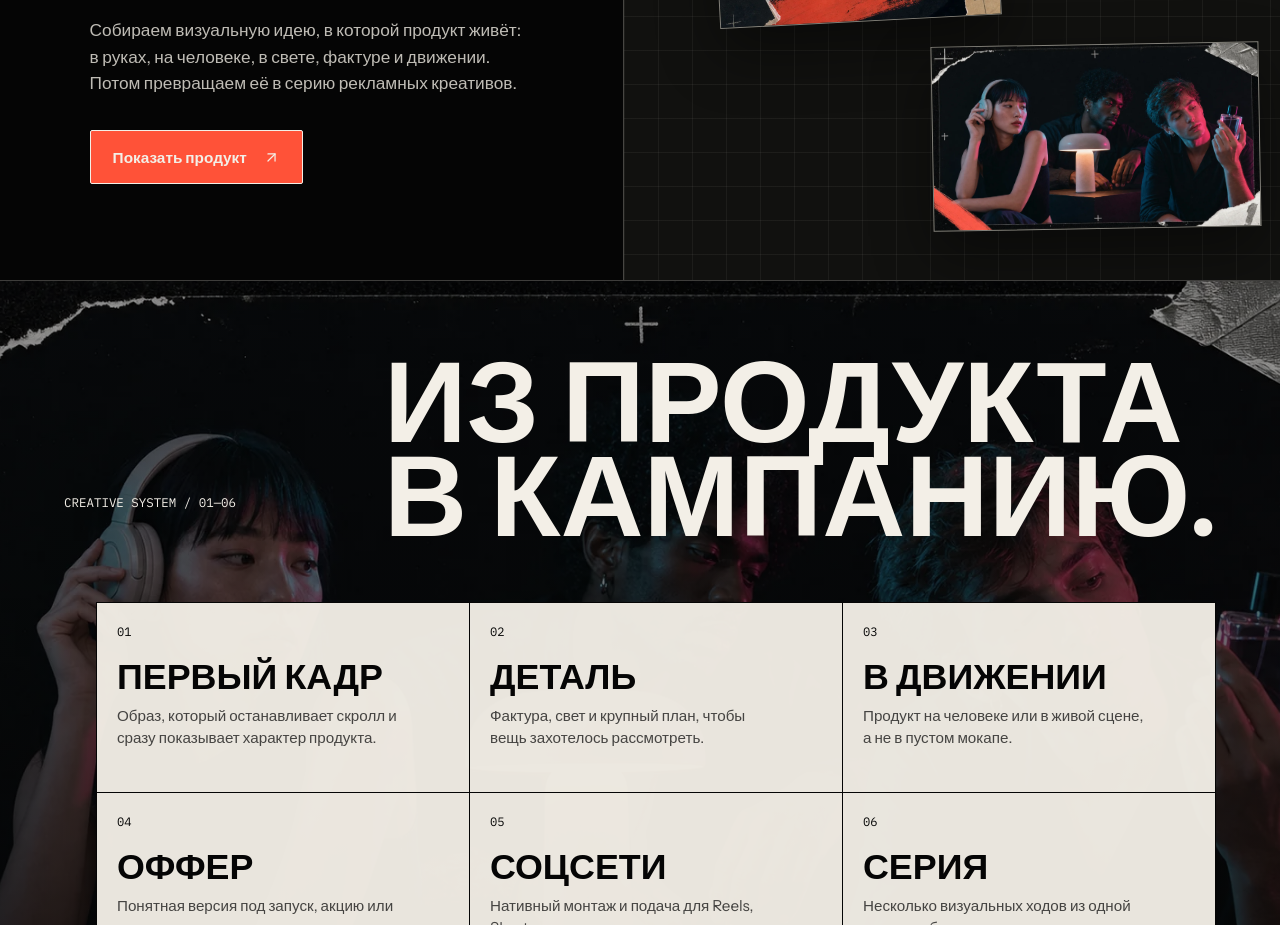
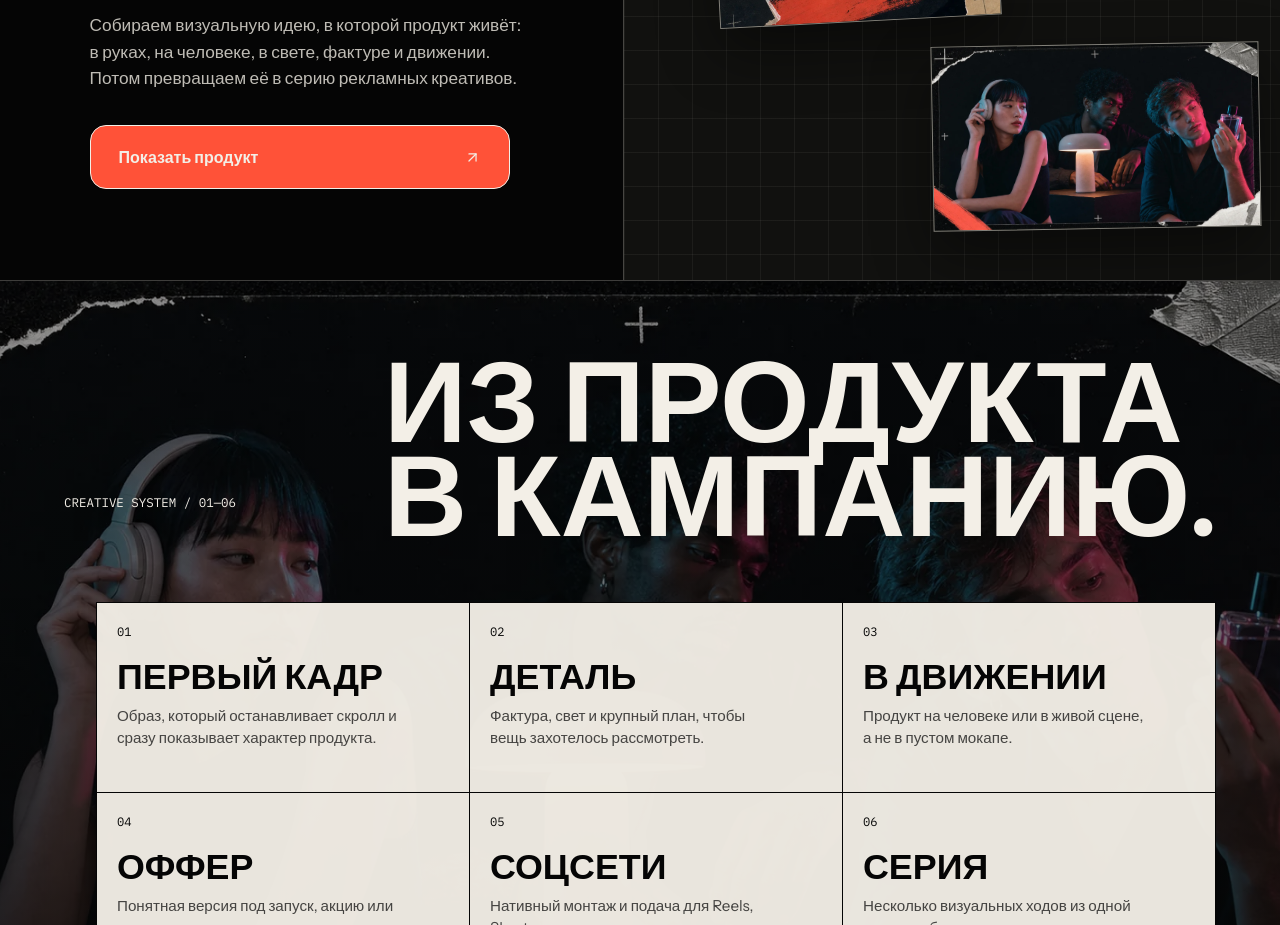
Before and after one commit to maks1son/kreoflow, a Next.js app: page / in a window 1280 px wide. Shown: the part 1260-2185 px from the top of the page. Built offline with nearby package versions, Linux system fonts and the light colour scheme.

Commit message:
Enlarge proof CTA

```diff
--- a/src/app/landing.css
+++ b/src/app/landing.css
@@ -395,8 +395,14 @@
 }
 
 .kfn-button--signal {
+  width: min(100%, 420px);
+  min-height: 64px;
+  justify-content: space-between;
+  border-radius: 16px;
+  padding: 0 28px;
   background: var(--kfn-signal);
   color: var(--kfn-black);
+  font-size: 1rem;
 }
 
 .kfn-button--signal:hover {
```
